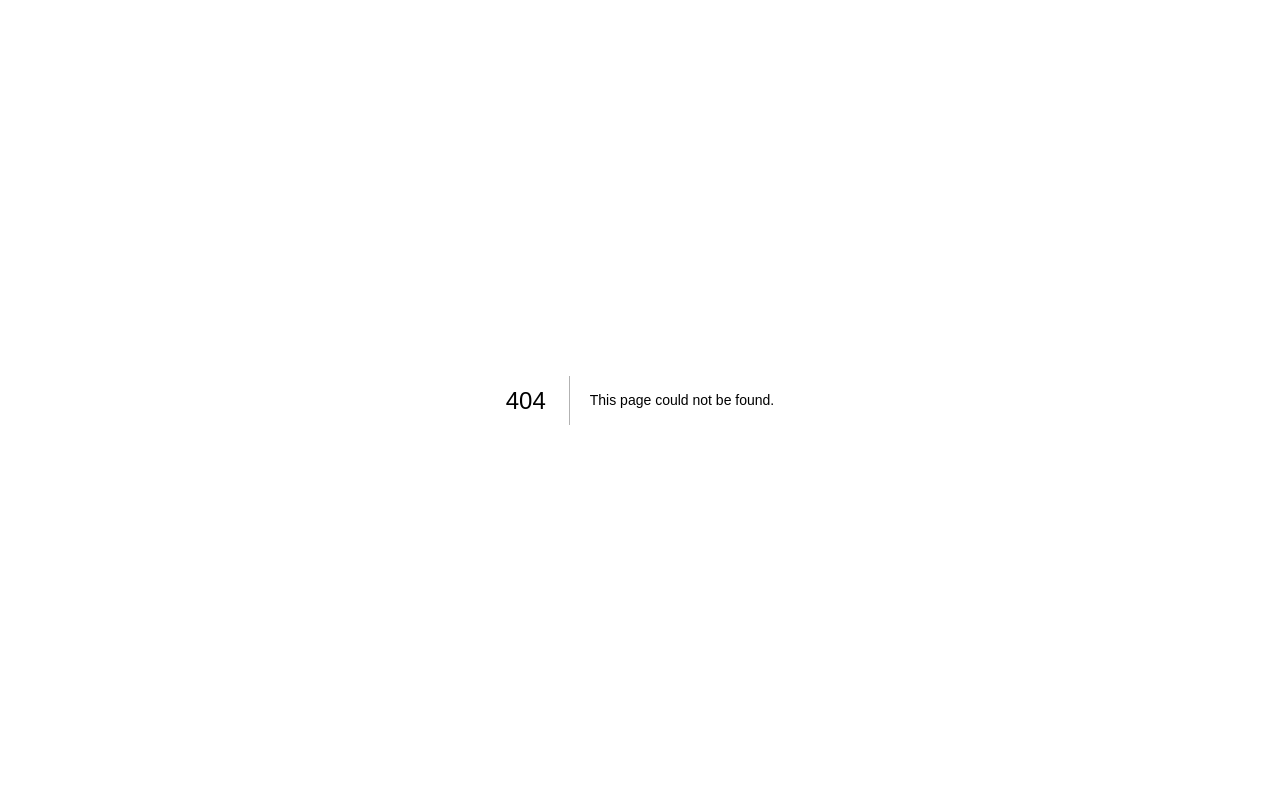
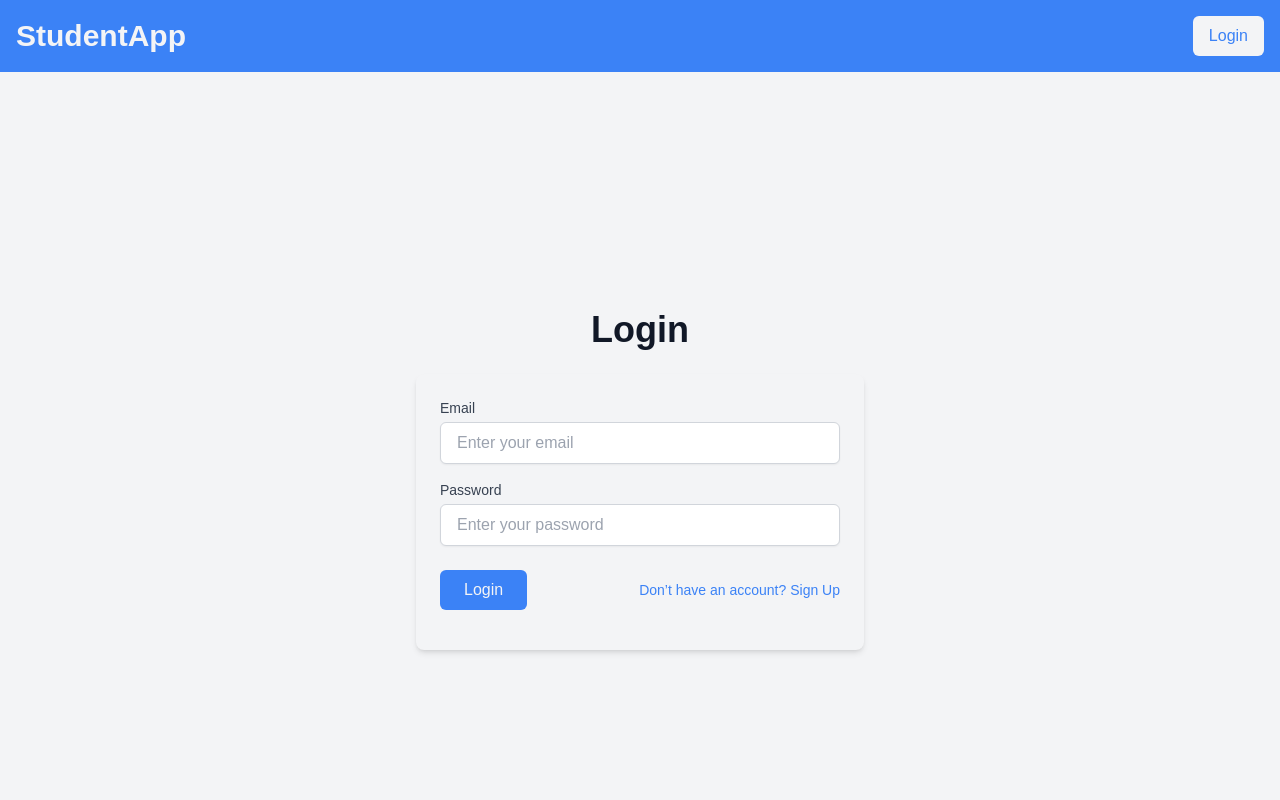
Before and after one commit to elinaRosato/student-app, a Next.js app: page /login in a window 1280 px wide. Before the commit this address had no page. Shown: the top 800 px of the page. Built offline with nearby package versions, Linux system fonts and the light colour scheme; a web font is replaced by a local one.

Commit message:
feat: refactor login page to add login and sign up forms with name, email, password, and terms of use

```diff
--- a/src/app/globals.css
+++ b/src/app/globals.css
@@ -12,6 +12,7 @@
   --accent: #F59E0B;      /* Yellow */
   --textPrimary: #111827; /* Dark text */
   --textSecondary: #6B7280; /* Light text */
+  --white: #F3F4F6;
   --font-family: "Host Grotesk", sans-serif;
 }
 
--- a/src/app/layout.tsx
+++ b/src/app/layout.tsx
@@ -1,5 +1,7 @@
 import type { Metadata } from 'next';
 import './globals.css';
+import Link from 'next/link';
+
 
 export const metadata: Metadata = {
   title: 'Student App',
@@ -15,7 +17,28 @@ export default function RootLayout({ children }: Readonly<{ children: React.Reac
         <title>Student App</title>
       </head>
       <body className={`root-body`}>
-        {children}
+
+        {/* Header */}
+        <header className="bg-blue-500 p-4 fixed top-0 left-0 w-full flex justify-between items-center z-10">
+          <Link href="/">
+            <h1 className="font-sans text-background text-3xl font-bold">StudentApp</h1>
+          </Link>
+          <Link href="/login">
+            <button className="bg-background text-blue-500 py-2 px-4 rounded-md">
+              Login
+            </button>
+          </Link>
+        </header>
+
+        {/* Main content section */}
+        <main className="bg-gray-100 p-6 pt-20 min-h-screen">
+          {children}
+        </main>
+
+        {/* Footer */}
+        <footer className="bg-gray-200 p-4">
+          <p className="text-center text-sm">© 2024 StudentApp</p>
+        </footer>
       </body>
     </html>
   );
--- a/src/app/login.tsx
+++ /dev/null
@@ -1,8 +0,0 @@
-// src/app/login.tsx
-export default function LoginPage() {
-    return (
-      <div>
-        <h1>Login Page</h1>
-      </div>
-    );
-  }
--- /dev/null
+++ b/src/app/login/page.tsx
@@ -0,0 +1,147 @@
+'use client';
+
+import { useState } from 'react';
+
+export default function LoginPage() {
+  const [isSignUp, setIsSignUp] = useState(false);
+  const [formData, setFormData] = useState({
+    firstName: '',
+    lastName: '',
+    email: '',
+    password: '',
+    termsAccepted: false,
+  });
+
+  const handleToggleForm = () => {
+    setIsSignUp(!isSignUp); // Toggle between login and signup form
+  };
+
+  const handleChange = (e: React.ChangeEvent<HTMLInputElement>) => {
+    const { name, value, type, checked } = e.target;
+    setFormData((prevState) => ({
+      ...prevState,
+      [name]: type === 'checkbox' ? checked : value,
+    }));
+  };
+
+  return (
+    <div className="min-h-screen flex flex-col justify-center items-center bg-gray-100 p-6">
+      <h1 className="text-4xl font-semibold mb-6">{isSignUp ? 'Sign Up' : 'Login'}</h1>
+
+      {/* Form */}
+      <form className="bg-white p-6 rounded-lg shadow-md w-full max-w-md">
+        {isSignUp && (
+          <>
+            {/* First Name and Last Name */}
+            <div className="mb-4 flex space-x-4">
+              <div className="w-1/2">
+                <label htmlFor="firstName" className="block text-sm font-medium text-gray-700">
+                  First Name
+                </label>
+                <input
+                  type="text"
+                  id="firstName"
+                  name="firstName"
+                  className="mt-1 block w-full px-4 py-2 border border-gray-300 rounded-md shadow-sm focus:outline-none focus:ring-2 focus:ring-blue-500"
+                  placeholder="Enter your first name"
+                  value={formData.firstName}
+                  onChange={handleChange}
+                  required
+                />
+              </div>
+              <div className="w-1/2">
+                <label htmlFor="lastName" className="block text-sm font-medium text-gray-700">
+                  Last Name
+                </label>
+                <input
+                  type="text"
+                  id="lastName"
+                  name="lastName"
+                  className="mt-1 block w-full px-4 py-2 border border-gray-300 rounded-md shadow-sm focus:outline-none focus:ring-2 focus:ring-blue-500"
+                  placeholder="Enter your last name"
+                  value={formData.lastName}
+                  onChange={handleChange}
+                  required
+                />
+              </div>
+            </div>
+          </>
+        )}
+
+        {/* Email */}
+        <div className="mb-4">
+          <label htmlFor="email" className="block text-sm font-medium text-gray-700">
+            Email
+          </label>
+          <input
+            type="email"
+            id="email"
+            name="email"
+            className="mt-1 block w-full px-4 py-2 border border-gray-300 rounded-md shadow-sm focus:outline-none focus:ring-2 focus:ring-blue-500"
+            placeholder="Enter your email"
+            value={formData.email}
+            onChange={handleChange}
+            required
+          />
+        </div>
+
+        {/* Password */}
+        <div className="mb-6">
+          <label htmlFor="password" className="block text-sm font-medium text-gray-700">
+            Password
+          </label>
+          <input
+            type="password"
+            id="password"
+            name="password"
+            className="mt-1 block w-full px-4 py-2 border border-gray-300 rounded-md shadow-sm focus:outline-none focus:ring-2 focus:ring-blue-500"
+            placeholder="Enter your password"
+            value={formData.password}
+            onChange={handleChange}
+            required
+          />
+        </div>
+
+        {isSignUp && (
+          <>
+            {/* Terms of Use */}
+            <div className="mb-6 flex items-center">
+              <input
+                type="checkbox"
+                id="termsAccepted"
+                name="termsAccepted"
+                className="mr-2"
+                checked={formData.termsAccepted}
+                onChange={handleChange}
+                required
+              />
+              <label htmlFor="termsAccepted" className="text-sm text-gray-700">
+                I accept the{' '}
+                <a href="/terms" className="text-blue-500 hover:text-blue-700">
+                  Terms of Use
+                </a>
+              </label>
+            </div>
+          </>
+        )}
+
+        {/* Submit Button */}
+        <div className="flex justify-between items-center mb-4">
+          <button
+            type="submit"
+            className="bg-blue-500 text-white py-2 px-6 rounded-md focus:outline-none focus:ring-2 focus:ring-blue-500"
+          >
+            {isSignUp ? 'Sign Up' : 'Login'}
+          </button>
+          <button
+            type="button"
+            onClick={handleToggleForm}
+            className="text-sm text-blue-500 hover:text-blue-700 focus:outline-none"
+          >
+            {isSignUp ? 'Already have an account? Login' : 'Don’t have an account? Sign Up'}
+          </button>
+        </div>
+      </form>
+    </div>
+  );
+}
--- a/src/app/page.tsx
+++ b/src/app/page.tsx
@@ -3,32 +3,15 @@ import Link from 'next/link';
 export default function HomePage() {
   return (
     <>
-      <header className="bg-blue-500 p-4 fixed top-0 left-0 w-full flex justify-between items-center z-10">
-        <h1 className="font-sans text-background text-3xl font-bold">StudentApp</h1>
+      <section className="h-screen flex flex-col justify-center items-center">
+        <h1 className="text-4xl font-semibold mb-4">Welcome to Student App!</h1>
+        <p className="text-lg mb-6 text-center">The best tool for students. Built by students, for students</p>
         <Link href="/login">
           <button className="bg-background text-blue-500 py-2 px-4 rounded-md">
-            Login
+            Get started
           </button>
         </Link>
-      </header>
-
-      {/* Main content section */}
-      <body className="bg-gray-100 p-6 pt-20">
-        <section className="h-screen flex flex-col justify-center items-center">
-          <h1 className="text-4xl font-semibold mb-4">Welcome to Student App!</h1>
-          <p className="text-lg mb-6 text-center">The best tool for students. Built by students, for students</p>
-          <Link href="/login">
-            <button className="bg-background text-blue-500 py-2 px-4 rounded-md">
-              Get started
-            </button>
-          </Link>
-        </section>
-      </body>
-
-      {/* Footer */}
-      <footer className="bg-gray-200 p-4">
-        <p className="text-center text-sm">© 2024 StudentApp</p>
-      </footer>
+      </section>
     </>
   );
 }
```
Also changed, not shown: src/app/dashboard/layout.tsx (added), src/app/faq/page.tsx (renamed from src/app/faq.tsx), src/app/tems/page.tsx (renamed from src/app/terms-or-service.tsx).
